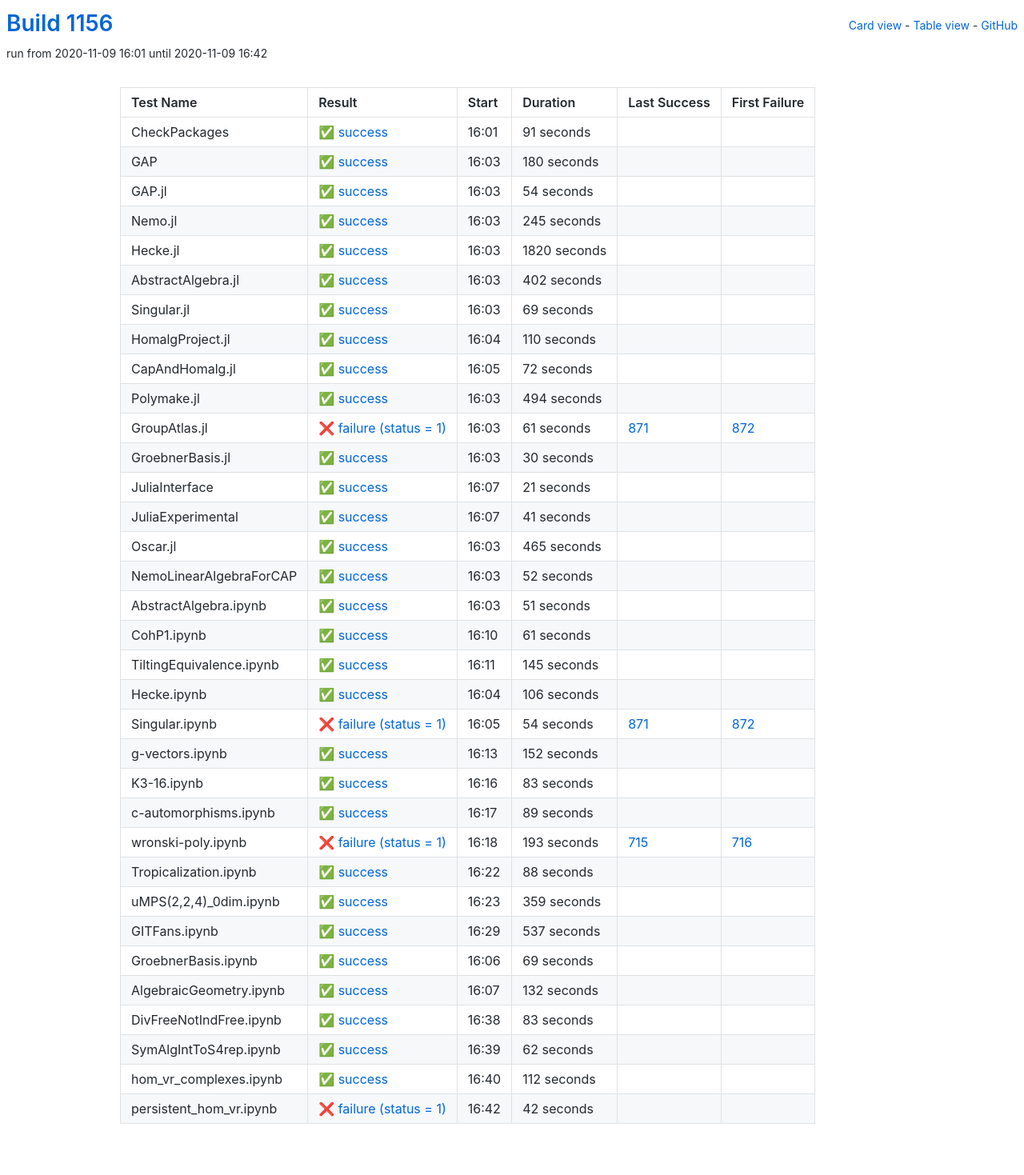
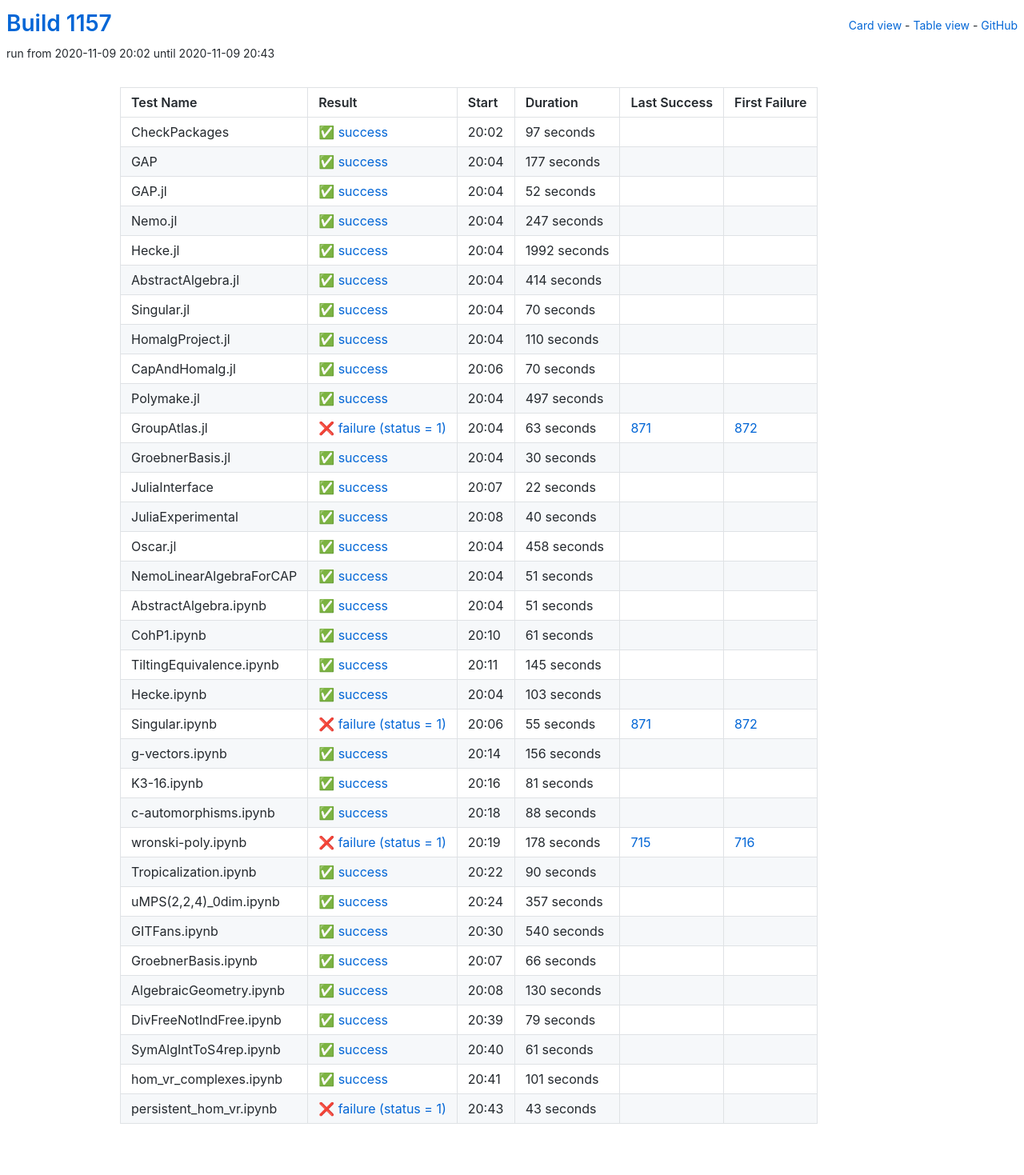
Before and after one commit to oscar-system/oscar-ci-status-stable, a Jekyll site: the page built from table.html, in a window 1280 px wide. Shown: the whole page at 80% size. Built offline with Jekyll 4.4.1, drawn with Linux system fonts in a browser that asks for light colours.

Commit message:
Build #1157

```diff
--- a/_data/ci.yml
+++ b/_data/ci.yml
@@ -1,6 +1,6 @@
 ---
-build: 1156
-build_url: https://oscarci.mathematik.uni-kl.de/job/oscar-stable/1156/
+build: 1157
+build_url: https://oscarci.mathematik.uni-kl.de/job/oscar-stable/1157/
 job: oscar-stable
 organization: oscar-system
 repo: oscar-ci-status-stable
@@ -8,92 +8,92 @@ repourl: https://github.com/oscar-system/oscar-ci-status-stable
 tests:
 - name: CheckPackages
   id: checkpackages
-  log: https://oscarci.mathematik.uni-kl.de/job/oscar-stable/1156/artifact/logs/build-1156/CheckPackages.log
-  start: 2020-11-09 16:01
+  log: https://oscarci.mathematik.uni-kl.de/job/oscar-stable/1157/artifact/logs/build-1157/CheckPackages.log
+  start: 2020-11-09 20:02
   success: true
   exitcode: 0
   status: success
-  duration: 91
+  duration: 97
   last_success: false
   last_success_url:
   first_failure: false
   first_failure_url:
 - name: GAP
   id: gap
-  log: https://oscarci.mathematik.uni-kl.de/job/oscar-stable/1156/artifact/logs/build-1156/GAP.log
-  start: 2020-11-09 16:03
+  log: https://oscarci.mathematik.uni-kl.de/job/oscar-stable/1157/artifact/logs/build-1157/GAP.log
+  start: 2020-11-09 20:04
   success: true
   exitcode: 0
   status: success
-  duration: 180
+  duration: 177
   last_success: false
   last_success_url:
   first_failure: false
   first_failure_url:
 - name: GAP.jl
   id: gap-jl
-  log: https://oscarci.mathematik.uni-kl.de/job/oscar-stable/1156/artifact/logs/build-1156/GAP.jl.log
-  start: 2020-11-09 16:03
+  log: https://oscarci.mathematik.uni-kl.de/job/oscar-stable/1157/artifact/logs/build-1157/GAP.jl.log
+  start: 2020-11-09 20:04
   success: true
   exitcode: 0
   status: success
-  duration: 54
+  duration: 52
   last_success: false
   last_success_url:
   first_failure: false
   first_failure_url:
 - name: Nemo.jl
   id: nemo-jl
-  log: https://oscarci.mathematik.uni-kl.de/job/oscar-stable/1156/artifact/logs/build-1156/Nemo.jl.log
-  start: 2020-11-09 16:03
+  log: https://oscarci.mathematik.uni-kl.de/job/oscar-stable/1157/artifact/logs/build-1157/Nemo.jl.log
+  start: 2020-11-09 20:04
   success: true
   exitcode: 0
   status: success
-  duration: 245
+  duration: 247
   last_success: false
   last_success_url:
   first_failure: false
   first_failure_url:
 - name: Hecke.jl
   id: hecke-jl
-  log: https://oscarci.mathematik.uni-kl.de/job/oscar-stable/1156/artifact/logs/build-1156/Hecke.jl.log
-  start: 2020-11-09 16:03
+  log: https://oscarci.mathematik.uni-kl.de/job/oscar-stable/1157/artifact/logs/build-1157/Hecke.jl.log
+  start: 2020-11-09 20:04
   success: true
   exitcode: 0
   status: success
-  duration: 1820
+  duration: 1992
   last_success: false
   last_success_url:
   first_failure: false
   first_failure_url:
 - name: AbstractAlgebra.jl
   id: abstractalgebra-jl
-  log: https://oscarci.mathematik.uni-kl.de/job/oscar-stable/1156/artifact/logs/build-1156/AbstractAlgebra.jl.log
-  start: 2020-11-09 16:03
+  log: https://oscarci.mathematik.uni-kl.de/job/oscar-stable/1157/artifact/logs/build-1157/AbstractAlgebra.jl.log
+  start: 2020-11-09 20:04
   success: true
   exitcode: 0
   status: success
-  duration: 402
+  duration: 414
   last_success: false
   last_success_url:
   first_failure: false
   first_failure_url:
 - name: Singular.jl
   id: singular-jl
-  log: https://oscarci.mathematik.uni-kl.de/job/oscar-stable/1156/artifact/logs/build-1156/Singular.jl.log
-  start: 2020-11-09 16:03
+  log: https://oscarci.mathematik.uni-kl.de/job/oscar-stable/1157/artifact/logs/build-1157/Singular.jl.log
+  start: 2020-11-09 20:04
   success: true
   exitcode: 0
   status: success
-  duration: 69
+  duration: 70
   last_success: false
   last_success_url:
   first_failure: false
   first_failure_url:
 - name: HomalgProject.jl
   id: homalgproject-jl
-  log: https://oscarci.mathematik.uni-kl.de/job/oscar-stable/1156/artifact/logs/build-1156/HomalgProject.jl.log
-  start: 2020-11-09 16:04
+  log: https://oscarci.mathematik.uni-kl.de/job/oscar-stable/1157/artifact/logs/build-1157/HomalgProject.jl.log
+  start: 2020-11-09 20:04
   success: true
   exitcode: 0
   status: success
@@ -104,44 +104,44 @@ tests:
   first_failure_url:
 - name: CapAndHomalg.jl
   id: capandhomalg-jl
-  log: https://oscarci.mathematik.uni-kl.de/job/oscar-stable/1156/artifact/logs/build-1156/CapAndHomalg.jl.log
-  start: 2020-11-09 16:05
+  log: https://oscarci.mathematik.uni-kl.de/job/oscar-stable/1157/artifact/logs/build-1157/CapAndHomalg.jl.log
+  start: 2020-11-09 20:06
   success: true
   exitcode: 0
   status: success
-  duration: 72
+  duration: 70
   last_success: false
   last_success_url:
   first_failure: false
   first_failure_url:
 - name: Polymake.jl
   id: polymake-jl
-  log: https://oscarci.mathematik.uni-kl.de/job/oscar-stable/1156/artifact/logs/build-1156/Polymake.jl.log
-  start: 2020-11-09 16:03
+  log: https://oscarci.mathematik.uni-kl.de/job/oscar-stable/1157/artifact/logs/build-1157/Polymake.jl.log
+  start: 2020-11-09 20:04
   success: true
   exitcode: 0
   status: success
-  duration: 494
+  duration: 497
   last_success: false
   last_success_url:
   first_failure: false
   first_failure_url:
 - name: GroupAtlas.jl
   id: groupatlas-jl
-  log: https://oscarci.mathematik.uni-kl.de/job/oscar-stable/1156/artifact/logs/build-1156/GroupAtlas.jl.log
-  start: 2020-11-09 16:03
+  log: https://oscarci.mathematik.uni-kl.de/job/oscar-stable/1157/artifact/logs/build-1157/GroupAtlas.jl.log
+  start: 2020-11-09 20:04
   success: false
   exitcode: 1
   status: failure
-  duration: 61
+  duration: 63
   last_success: 871
   last_success_url: https://oscarci.mathematik.uni-kl.de/job/oscar-stable/871/
   first_failure: 872
   first_failure_url: https://oscarci.mathematik.uni-kl.de/job/oscar-stable/872/
 - name: GroebnerBasis.jl
   id: groebnerbasis-jl
-  log: https://oscarci.mathematik.uni-kl.de/job/oscar-stable/1156/artifact/logs/build-1156/GroebnerBasis.jl.log
-  start: 2020-11-09 16:03
+  log: https://oscarci.mathematik.uni-kl.de/job/oscar-stable/1157/artifact/logs/build-1157/GroebnerBasis.jl.log
+  start: 2020-11-09 20:04
   success: true
   exitcode: 0
   status: success
@@ -152,56 +152,56 @@ tests:
   first_failure_url:
 - name: JuliaInterface
   id: juliainterface
-  log: https://oscarci.mathematik.uni-kl.de/job/oscar-stable/1156/artifact/logs/build-1156/JuliaInterface.log
-  start: 2020-11-09 16:07
+  log: https://oscarci.mathematik.uni-kl.de/job/oscar-stable/1157/artifact/logs/build-1157/JuliaInterface.log
+  start: 2020-11-09 20:07
   success: true
   exitcode: 0
   status: success
-  duration: 21
+  duration: 22
   last_success: false
   last_success_url:
   first_failure: false
   first_failure_url:
 - name: JuliaExperimental
   id: juliaexperimental
-  log: https://oscarci.mathematik.uni-kl.de/job/oscar-stable/1156/artifact/logs/build-1156/JuliaExperimental.log
-  start: 2020-11-09 16:07
+  log: https://oscarci.mathematik.uni-kl.de/job/oscar-stable/1157/artifact/logs/build-1157/JuliaExperimental.log
+  start: 2020-11-09 20:08
   success: true
   exitcode: 0
   status: success
-  duration: 41
+  duration: 40
   last_success: false
   last_success_url:
   first_failure: false
   first_failure_url:
 - name: Oscar.jl
   id: oscar-jl
-  log: https://oscarci.mathematik.uni-kl.de/job/oscar-stable/1156/artifact/logs/build-1156/Oscar.jl.log
-  start: 2020-11-09 16:03
+  log: https://oscarci.mathematik.uni-kl.de/job/oscar-stable/1157/artifact/logs/build-1157/Oscar.jl.log
+  start: 2020-11-09 20:04
   success: true
   exitcode: 0
   status: success
-  duration: 465
+  duration: 458
   last_success: false
   last_success_url:
   first_failure: false
   first_failure_url:
 - name: NemoLinearAlgebraForCAP
   id: nemolinearalgebraforcap
-  log: https://oscarci.mathematik.uni-kl.de/job/oscar-stable/1156/artifact/logs/build-1156/NemoLinearAlgebraForCAP.log
-  start: 2020-11-09 16:03
+  log: https://oscarci.mathematik.uni-kl.de/job/oscar-stable/1157/artifact/logs/build-1157/NemoLinearAlgebraForCAP.log
+  start: 2020-11-09 20:04
   success: true
   exitcode: 0
   status: success
-  duration: 52
+  duration: 51
   last_success: false
   last_success_url:
   first_failure: false
   first_failure_url:
 - name: AbstractAlgebra.ipynb
   id: abstractalgebra-ipynb
-  log: https://oscarci.mathematik.uni-kl.de/job/oscar-stable/1156/artifact/logs/build-1156/AbstractAlgebra.ipynb.log
-  start: 2020-11-09 16:03
+  log: https://oscarci.mathematik.uni-kl.de/job/oscar-stable/1157/artifact/logs/build-1157/AbstractAlgebra.ipynb.log
+  start: 2020-11-09 20:04
   success: true
   exitcode: 0
   status: success
@@ -212,8 +212,8 @@ tests:
   first_failure_url:
 - name: CohP1.ipynb
   id: cohp1-ipynb
-  log: https://oscarci.mathematik.uni-kl.de/job/oscar-stable/1156/artifact/logs/build-1156/CohP1.ipynb.log
-  start: 2020-11-09 16:10
+  log: https://oscarci.mathematik.uni-kl.de/job/oscar-stable/1157/artifact/logs/build-1157/CohP1.ipynb.log
+  start: 2020-11-09 20:10
   success: true
   exitcode: 0
   status: success
@@ -224,8 +224,8 @@ tests:
   first_failure_url:
 - name: TiltingEquivalence.ipynb
   id: tiltingequivalence-ipynb
-  log: https://oscarci.mathematik.uni-kl.de/job/oscar-stable/1156/artifact/logs/build-1156/TiltingEquivalence.ipynb.log
-  start: 2020-11-09 16:11
+  log: https://oscarci.mathematik.uni-kl.de/job/oscar-stable/1157/artifact/logs/build-1157/TiltingEquivalence.ipynb.log
+  start: 2020-11-09 20:11
   success: true
   exitcode: 0
   status: success
@@ -236,80 +236,56 @@ tests:
   first_failure_url:
 - name: Hecke.ipynb
   id: hecke-ipynb
-  log: https://oscarci.mathematik.uni-kl.de/job/oscar-stable/1156/artifact/logs/build-1156/Hecke.ipynb.log
-  start: 2020-11-09 16:04
+  log: https://oscarci.mathematik.uni-kl.de/job/oscar-stable/1157/artifact/logs/build-1157/Hecke.ipynb.log
+  start: 2020-11-09 20:04
   success: true
   exitcode: 0
   status: success
-  duration: 106
+  duration: 103
   last_success: false
   last_success_url:
   first_failure: false
   first_failure_url:
 - name: Singular.ipynb
   id: singular-ipynb
-  log: https://oscarci.mathematik.uni-kl.de/job/oscar-stable/1156/artifact/logs/build-1156/Singular.ipynb.log
-  start: 2020-11-09 16:05
+  log: https://oscarci.mathematik.uni-kl.de/job/oscar-stable/1157/artifact/logs/build-1157/Singular.ipynb.log
+  start: 2020-11-09 20:06
   success: false
   exitcode: 1
   status: failure
-  duration: 54
+  duration: 55
   last_success: 871
   last_success_url: https://oscarci.mathematik.uni-kl.de/job/oscar-stable/871/
   first_failure: 872
   first_failure_url: https://oscarci.mathematik.uni-kl.de/job/oscar-stable/872/
 - name: g-vectors.ipynb
   id: g-vectors-ipynb
-  log: https://oscarci.mathematik.uni-kl.de/job/oscar-stable/1156/artifact/logs/build-1156/g-vectors.ipynb.log
-  start: 2020-11-09 16:13
+  log: https://oscarci.mathematik.uni-kl.de/job/oscar-stable/1157/artifact/logs/build-1157/g-vectors.ipynb.log
+  start: 2020-11-09 20:14
   success: true
   exitcode: 0
   status: success
-  duration: 152
+  duration: 156
   last_success: false
   last_success_url:
   first_failure: false
   first_failure_url:
 - name: K3-16.ipynb
   id: k3-16-ipynb
-  log: https://oscarci.mathematik.uni-kl.de/job/oscar-stable/1156/artifact/logs/build-1156/K3-16.ipynb.log
-  start: 2020-11-09 16:16
+  log: https://oscarci.mathematik.uni-kl.de/job/oscar-stable/1157/artifact/logs/build-1157/K3-16.ipynb.log
+  start: 2020-11-09 20:16
   success: true
   exitcode: 0
   status: success
-  duration: 83
+  duration: 81
   last_success: false
   last_success_url:
   first_failure: false
   first_failure_url:
 - name: c-automorphisms.ipynb
   id: c-automorphisms-ipynb
-  log: https://oscarci.mathematik.uni-kl.de/job/oscar-stable/1156/artifact/logs/build-1156/c-automorphisms.ipynb.log
-  start: 2020-11-09 16:17
-  success: true
-  exitcode: 0
-  status: success
-  duration: 89
-  last_success: false
-  last_success_url:
-  first_failure: false
-  first_failure_url:
-- name: wronski-poly.ipynb
-  id: wronski-poly-ipynb
-  log: https://oscarci.mathematik.uni-kl.de/job/oscar-stable/1156/artifact/logs/build-1156/wronski-poly.ipynb.log
-  start: 2020-11-09 16:18
-  success: false
-  exitcode: 1
-  status: failure
-  duration: 193
-  last_success: 715
-  last_success_url: https://oscarci.mathematik.uni-kl.de/job/oscar-stable/715/
-  first_failure: 716
-  first_failure_url: https://oscarci.mathematik.uni-kl.de/job/oscar-stable/716/
-- name: Tropicalization.ipynb
-  id: tropicalization-ipynb
-  log: https://oscarci.mathematik.uni-kl.de/job/oscar-stable/1156/artifact/logs/build-1156/Tropicalization.ipynb.log
-  start: 2020-11-09 16:22
+  log: https://oscarci.mathematik.uni-kl.de/job/oscar-stable/1157/artifact/logs/build-1157/c-automorphisms.ipynb.log
+  start: 2020-11-09 20:18
   success: true
   exitcode: 0
   status: success
@@ -318,98 +294,122 @@ tests:
   last_success_url:
   first_failure: false
   first_failure_url:
-- name: uMPS(2,2,4)_0dim.ipynb
-  id: umps-2-2-4-0dim-ipynb
-  log: https://oscarci.mathematik.uni-kl.de/job/oscar-stable/1156/artifact/logs/build-1156/uMPS-2-2-4-_0dim.ipynb.log
-  start: 2020-11-09 16:23
+- name: wronski-poly.ipynb
+  id: wronski-poly-ipynb
+  log: https://oscarci.mathematik.uni-kl.de/job/oscar-stable/1157/artifact/logs/build-1157/wronski-poly.ipynb.log
+  start: 2020-11-09 20:19
+  success: false
+  exitcode: 1
+  status: failure
+  duration: 178
+  last_success: 715
+  last_success_url: https://oscarci.mathematik.uni-kl.de/job/oscar-stable/715/
+  first_failure: 716
+  first_failure_url: https://oscarci.mathematik.uni-kl.de/job/oscar-stable/716/
+- name: Tropicalization.ipynb
+  id: tropicalization-ipynb
+  log: https://oscarci.mathematik.uni-kl.de/job/oscar-stable/1157/artifact/logs/build-1157/Tropicalization.ipynb.log
+  start: 2020-11-09 20:22
   success: true
   exitcode: 0
   status: success
-  duration: 359
+  duration: 90
+  last_success: false
+  last_success_url:
+  first_failure: false
+  first_failure_url:
+- name: uMPS(2,2,4)_0dim.ipynb
+  id: umps-2-2-4-0dim-ipynb
+  log: https://oscarci.mathematik.uni-kl.de/job/oscar-stable/1157/artifact/logs/build-1157/uMPS-2-2-4-_0dim.ipynb.log
+  start: 2020-11-09 20:24
+  success: true
+  exitcode: 0
+  status: success
+  duration: 357
   last_success: false
   last_success_url:
   first_failure: false
   first_failure_url:
 - name: GITFans.ipynb
   id: gitfans-ipynb
-  log: https://oscarci.mathematik.uni-kl.de/job/oscar-stable/1156/artifact/logs/build-1156/GITFans.ipynb.log
-  start: 2020-11-09 16:29
+  log: https://oscarci.mathematik.uni-kl.de/job/oscar-stable/1157/artifact/logs/build-1157/GITFans.ipynb.log
+  start: 2020-11-09 20:30
   success: true
   exitcode: 0
   status: success
-  duration: 537
+  duration: 540
   last_success: false
   last_success_url:
   first_failure: false
   first_failure_url:
 - name: GroebnerBasis.ipynb
   id: groebnerbasis-ipynb
-  log: https://oscarci.mathematik.uni-kl.de/job/oscar-stable/1156/artifact/logs/build-1156/GroebnerBasis.ipynb.log
-  start: 2020-11-09 16:06
+  log: https://oscarci.mathematik.uni-kl.de/job/oscar-stable/1157/artifact/logs/build-1157/GroebnerBasis.ipynb.log
+  start: 2020-11-09 20:07
   success: true
   exitcode: 0
   status: success
-  duration: 69
+  duration: 66
   last_success: false
   last_success_url:
   first_failure: false
   first_failure_url:
 - name: AlgebraicGeometry.ipynb
   id: algebraicgeometry-ipynb
-  log: https://oscarci.mathematik.uni-kl.de/job/oscar-stable/1156/artifact/logs/build-1156/AlgebraicGeometry.ipynb.log
-  start: 2020-11-09 16:07
+  log: https://oscarci.mathematik.uni-kl.de/job/oscar-stable/1157/artifact/logs/build-1157/AlgebraicGeometry.ipynb.log
+  start: 2020-11-09 20:08
   success: true
   exitcode: 0
   status: success
-  duration: 132
+  duration: 130
   last_success: false
   last_success_url:
   first_failure: false
   first_failure_url:
 - name: DivFreeNotIndFree.ipynb
   id: divfreenotindfree-ipynb
-  log: https://oscarci.mathematik.uni-kl.de/job/oscar-stable/1156/artifact/logs/build-1156/DivFreeNotIndFree.ipynb.log
-  start: 2020-11-09 16:38
+  log: https://oscarci.mathematik.uni-kl.de/job/oscar-stable/1157/artifact/logs/build-1157/DivFreeNotIndFree.ipynb.log
+  start: 2020-11-09 20:39
   success: true
   exitcode: 0
   status: success
-  duration: 83
+  duration: 79
   last_success: false
   last_success_url:
   first_failure: false
   first_failure_url:
 - name: SymAlgIntToS4rep.ipynb
   id: symalginttos4rep-ipynb
-  log: https://oscarci.mathematik.uni-kl.de/job/oscar-stable/1156/artifact/logs/build-1156/SymAlgIntToS4rep.ipynb.log
-  start: 2020-11-09 16:39
+  log: https://oscarci.mathematik.uni-kl.de/job/oscar-stable/1157/artifact/logs/build-1157/SymAlgIntToS4rep.ipynb.log
+  start: 2020-11-09 20:40
   success: true
   exitcode: 0
   status: success
-  duration: 62
+  duration: 61
   last_success: false
   last_success_url:
   first_failure: false
   first_failure_url:
 - name: hom_vr_complexes.ipynb
   id: hom-vr-complexes-ipynb
-  log: https://oscarci.mathematik.uni-kl.de/job/oscar-stable/1156/artifact/logs/build-1156/hom_vr_complexes.ipynb.log
-  start: 2020-11-09 16:40
+  log: https://oscarci.mathematik.uni-kl.de/job/oscar-stable/1157/artifact/logs/build-1157/hom_vr_complexes.ipynb.log
+  start: 2020-11-09 20:41
   success: true
   exitcode: 0
   status: success
-  duration: 112
+  duration: 101
   last_success: false
   last_success_url:
   first_failure: false
   first_failure_url:
 - name: persistent_hom_vr.ipynb
   id: persistent-hom-vr-ipynb
-  log: https://oscarci.mathematik.uni-kl.de/job/oscar-stable/1156/artifact/logs/build-1156/persistent_hom_vr.ipynb.log
-  start: 2020-11-09 16:42
+  log: https://oscarci.mathematik.uni-kl.de/job/oscar-stable/1157/artifact/logs/build-1157/persistent_hom_vr.ipynb.log
+  start: 2020-11-09 20:43
   success: false
   exitcode: 1
   status: failure
-  duration: 42
+  duration: 43
   last_success: false
   last_success_url:
   first_failure: false
```
Also changed, not shown: README.md.
